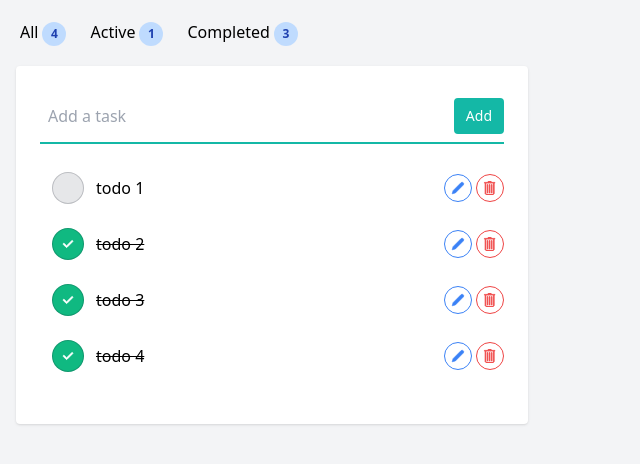
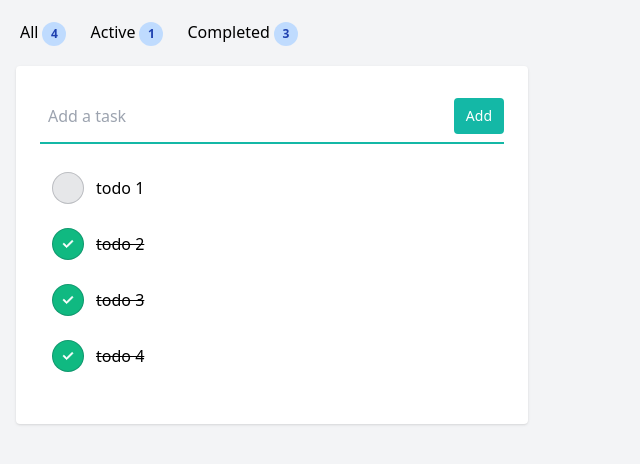
Before and after one commit to balisany/ToDoCaseTask, a React (Vite) app: page / in a window 1280 px wide. Shown: the top 464 px of the page, without its empty margins (0-640 px from the left). Built offline with nearby package versions, Linux system fonts and the light colour scheme.

Commit message:
add onFocus to edit and delete buttons

```diff
--- a/src/components/TodoList/ListItem/ListItem.module.scss
+++ b/src/components/TodoList/ListItem/ListItem.module.scss
@@ -3,8 +3,14 @@
     display: flex;
     align-items: center;
 
-    .delete {
-        display: flex;
-        gap: 4px;
+    .meta {
+        display: none;
+    }
+
+    &:hover {
+        .meta {
+            display: flex;
+            gap: 4px;
+        }
     }
 }
--- a/src/components/TodoList/ListItem/ListItem.tsx
+++ b/src/components/TodoList/ListItem/ListItem.tsx
@@ -25,7 +25,7 @@ const ListItem: React.FC<Props> = ({ data, onEdit, onDelete, onToggle }) => {
             type="checkbox"
             className="before:content[''] peer relative h-8 w-8 cursor-pointer appearance-none rounded-full border border-gray-900/20 bg-gray-900/10 transition-all before:absolute before:top-2/4 before:left-2/4 before:block before:h-12 before:w-12 before:-translate-y-2/4 before:-translate-x-2/4 before:rounded-full before:bg-blue-gray-500 before:opacity-0 before:transition-opacity checked:checked:bg-emerald-500 checked:bg-emerald-500 checked:before:bg-gray-900 hover:scale-105 hover:before:opacity-0"
             id={id}
-            onClick={() => onToggle(id, !completed)}
+            onChange={() => onToggle(id, !completed)}
             checked={completed}
           />
           <CheckBox />
@@ -45,7 +45,7 @@ const ListItem: React.FC<Props> = ({ data, onEdit, onDelete, onToggle }) => {
         {title}
       </p>
 
-      <div className={styles.delete}>
+      <div className={styles.meta}>
         <button
           className="text-blue-500 border border-blue-500 hover:bg-blue-500 hover:text-white focus:ring-4 focus:outline-none focus:ring-blue-300 font-medium rounded-full text-sm p-1.5 text-center inline-flex items-center"
           type="button"
```
